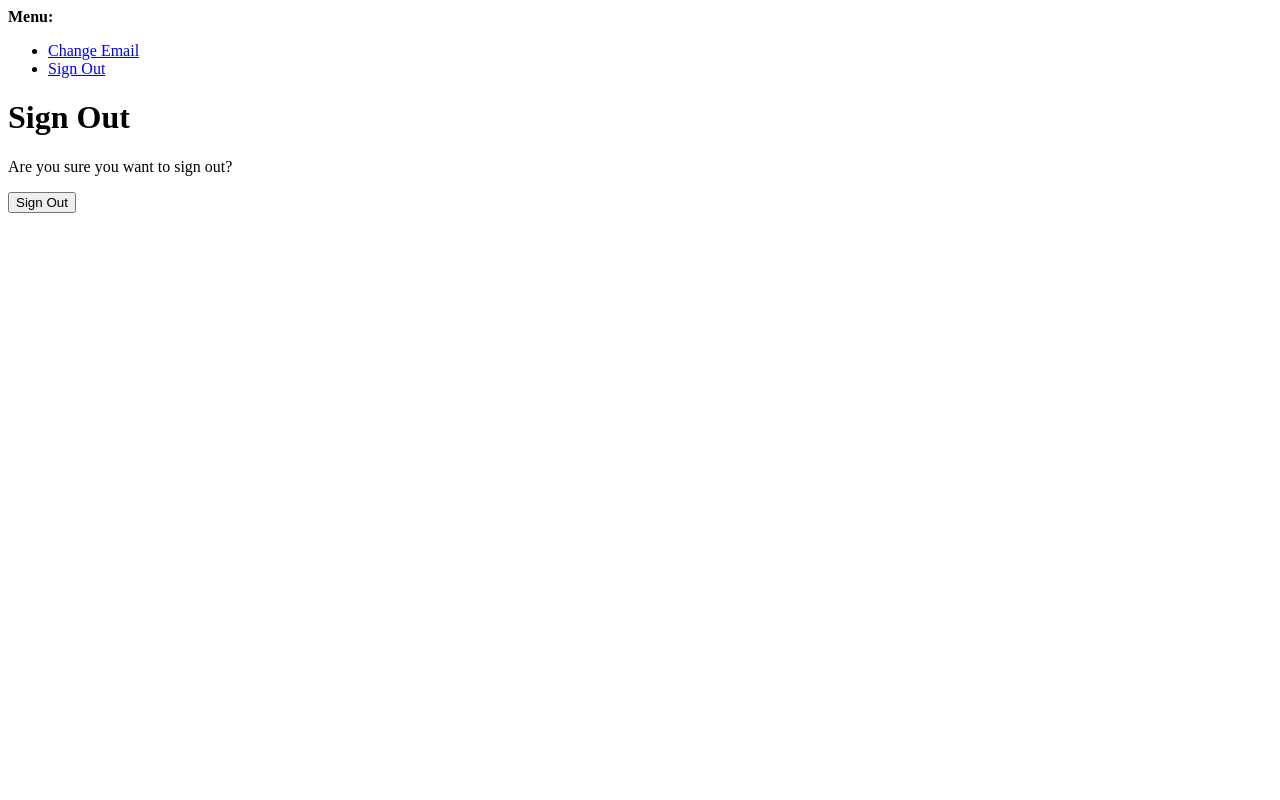
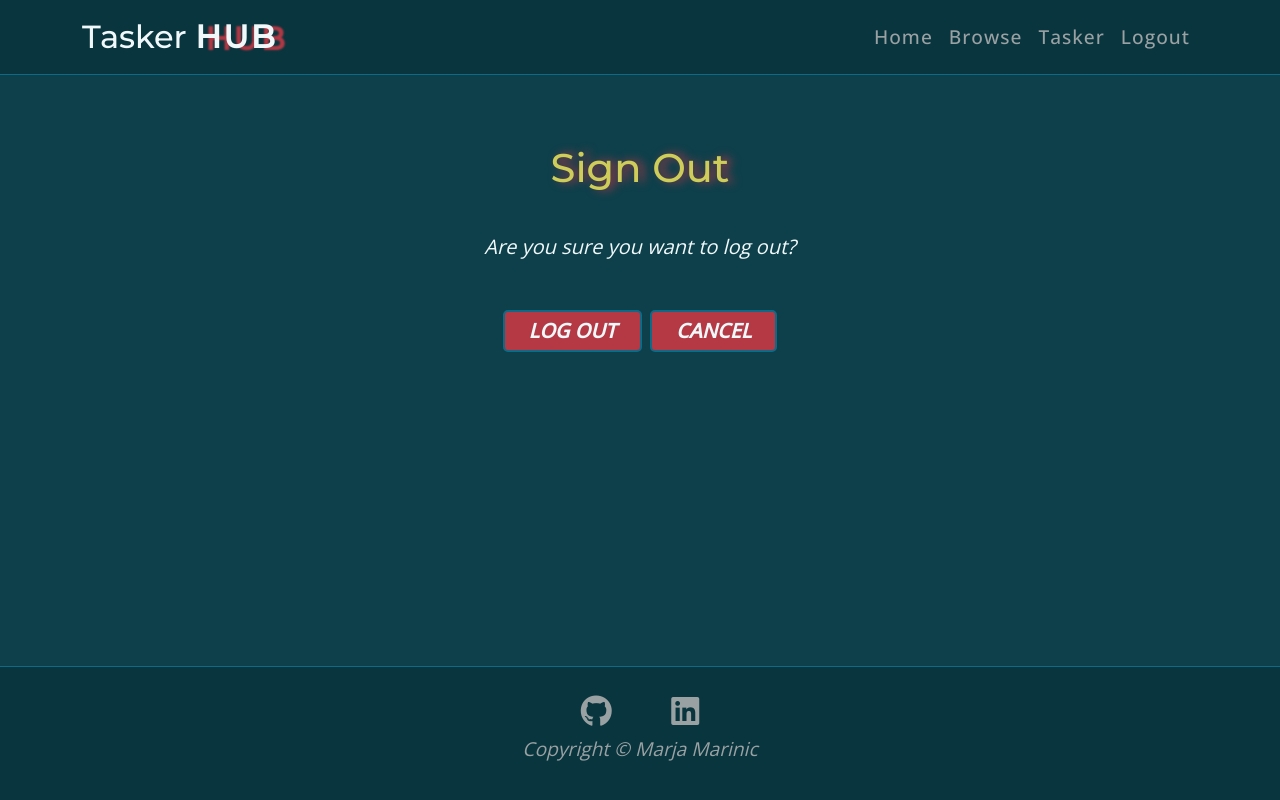
Before and after one commit to almost-good/tasker-hub, a Django app: page /accounts/logout/ in a window 1280 px wide. Run offline with Django 4.2, Linux system fonts and the light colour scheme; the visitor is signed in with stand-in values (Sample User, id 1); some libraries are stand-ins or nearby versions.

Commit message:
add logout functionality and styling

```diff
--- a/static/css/style.css
+++ b/static/css/style.css
@@ -221,7 +221,7 @@ a {
 
 /* MEDIA QUERIES */
 
-@media screen and (max-width: 768px) {
+@media screen and (max-width: 790px) {
     body {
         font-size: 1rem;
     }
--- a/templates/account/logout.html
+++ b/templates/account/logout.html
@@ -1,21 +1,42 @@
-{% extends "account/base.html" %}
-
+{% extends "base.html" %}
+{% load crispy_forms_tags %}
 {% load i18n %}
 
-{% block head_title %}{% trans "Sign Out" %}{% endblock head_title %}
+{% block title %}{% trans "Logout" %}{% endblock %}
 
 {% block content %}
-<h1>{% trans "Sign Out" %}</h1>
 
-<p>{% trans 'Are you sure you want to sign out?' %}</p>
+<!-- logout.html starts here -->
 
-<form method="post" action="{% url 'account_logout' %}">
-  {% csrf_token %}
-  {% if redirect_field_value %}
-  <input type="hidden" name="{{ redirect_field_name }}" value="{{ redirect_field_value }}"/>
-  {% endif %}
-  <button type="submit">{% trans 'Sign Out' %}</button>
-</form>
+<div class="container logging px-3 py-5">
+  <div class="container">
+    <div class="row">
+      <div class="col-md-8 mt-3 offset-md-2 text-center">
+        <h2 class="mb-2 highlight-text-pink">{% trans "Sign Out" %}</h3>
+        <p class="mt-4 pt-3 lead italic">
+          {% trans 'Are you sure you want to log out?' %}
+        </p>
+      </div>
+    </div>
+  </div>
+  <div class="container pt-3">
+    <div class="row">
+      <div class="col-md-8 mt-3 offset-md-2 mb-2 d-flex justify-content-center gap-2 flex-wrap ">
+        <form method="post" action="{% url 'account_logout' %}">
+          {% csrf_token %}
+          {% if redirect_field_value %}
+          <input type="hidden" name="{{ redirect_field_name }}"
+            value="{{ redirect_field_value }}" />
+          {% endif %}
+          <button class="btn btn-primary btn-lg py-1 px-4 button bold"
+            type="submit">{% trans "LOG OUT" %}</button>
+        </form>
+        <a class="btn btn-primary btn-lg py-1 px-4 button bold"
+          href="{{ home_url }}">{% trans "CANCEL" %}</a>
+      </div>
+    </div>
+  </div>
+</div>
+<!-- logout.html end here -->
 
-
-{% endblock content %}
+{% endblock %}
```
